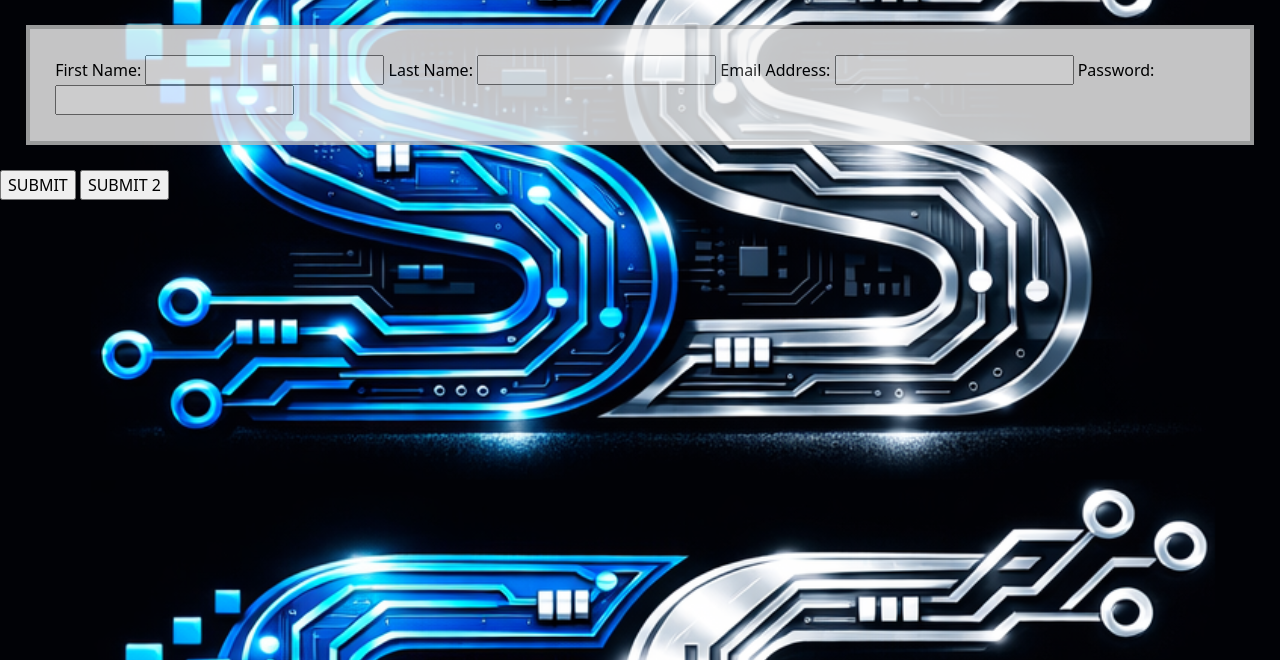
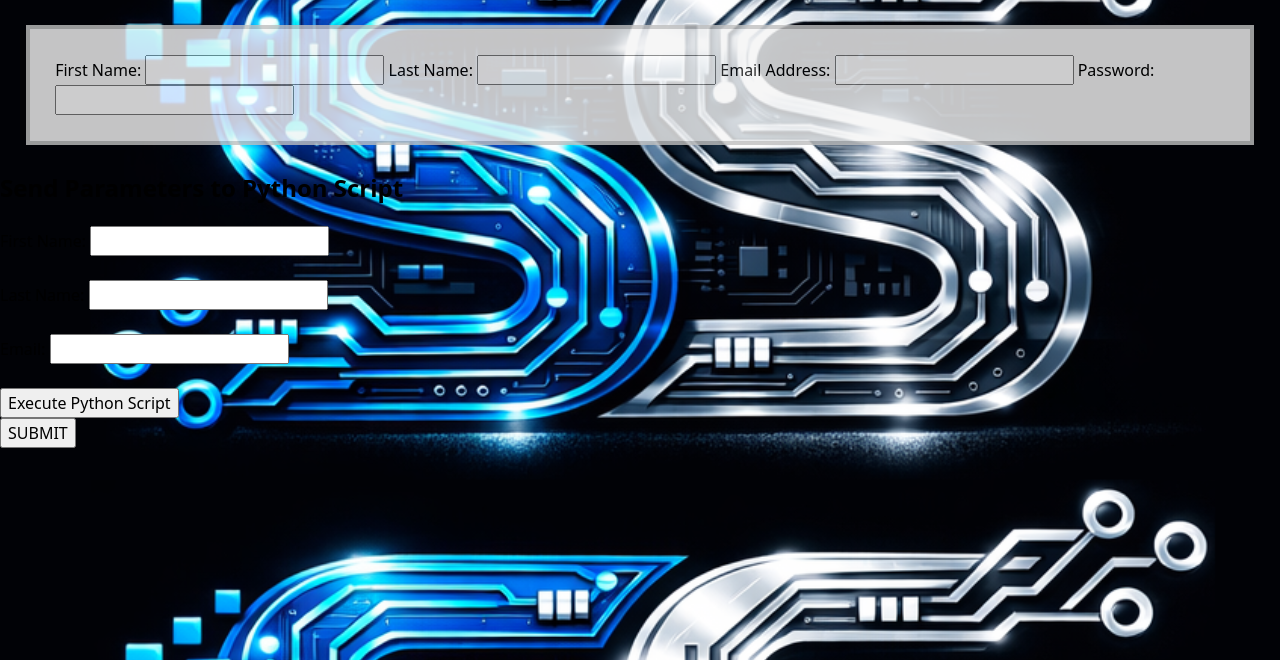
Before and after one commit to Mordon327/PythonPractice, a Flask app: page /signup in a window 1280 px wide. Shown: the part 140-800 px from the top of the page. Run offline with Flask 3, Linux system fonts and the light colour scheme.

Commit message:
Corrected sign up request

```diff
--- a/app.py
+++ b/app.py
@@ -63,12 +63,11 @@ def signup():
 @app.route('/users', methods=['POST'])
 def create_user():
 	db = get_db()
-	FIRST_NAME = request.json['FIRST_NAME']
-	LAST_NAME = request.json['LAST_NAME']
-	CREATE_DATE = datetime.now()
-	EMAIL_ADDRESS = request.json['EMAIL_ADDRESS']
+	FIRST_NAME = request.form['FIRST_NAME']
+	LAST_NAME = request.form['LAST_NAME']
+	EMAIL_ADDRESS = request.form['EMAIL_ADDRESS']
 	#Execute sql on the db connection. Format Insert Into table (columns), Values (question marks used as placeholders), [replacement values for question marks]
-	db.execute('INSERT INTO Users (FIRST_NAME, LAST_NAME, EMAIL_ADDRESS, CREATE_DATE, IS_ADMIN) VALUES (?, ?, ?, ?, ?)', [FIRST_NAME, LAST_NAME, EMAIL_ADDRESS, CREATE_DATE, False])
+	db.execute('INSERT INTO Users (FIRST_NAME, LAST_NAME, EMAIL_ADDRESS, CREATE_DATE, IS_ADMIN) VALUES (?, ?, ?, ?, ?)', [FIRST_NAME, LAST_NAME, EMAIL_ADDRESS, datetime.now(), False])
 	db.commit()
 	return jsonify({'message': 'User created successfully!'})
 
--- a/templates/signUpPage.html
+++ b/templates/signUpPage.html
@@ -10,17 +10,8 @@
   function showMessage() {
     alert("Button was clicked using the onclick attribute!");
   }
-  function createUser() {
 
-  }
-    document.getElementById('runBtn').addEventListener('click', () => {
-      fetch('/run-script', { method: 'POST' })
-          .then(response => response.json())
-          .then(data => {
-              document.getElementById('output').innerText = data.message;
-          })
-          .catch(error => console.error('Error:', error));
-  });
+
 </script>
 </head>
 <header>
@@ -43,7 +34,32 @@
     <input type="text" id="password"></input>
     </div>
   </span>
+
+
+      <h2>Send Parameters to Python Script</h2>
+
+    <!-- Form sends data via POST to the /run-script route -->
+    <form action="/users" method="POST">
+        <label>First Name:</label>
+        <input type="text" name="FIRST_NAME" required>
+        <br><br>
+
+        <label>Last Name:</label>
+        <input type="text" name="LAST_NAME" required>
+        <br><br>
+
+        <label>Email:</label>
+        <input type="text" name="EMAIL_ADDRESS" required>
+        <br><br>
+
+        <button type="submit">Execute Python Script</button>
+    </form>
+
+    <!-- Displays the result if it exists -->
+    <!-- {% if result %}
+        <h3>Output from Python:</h3>
+        <p>{{ result }}</p>
+    {% endif %} -->
   <button onclick="showMessage()">SUBMIT</button>
-  <button onclick="runBtn()">SUBMIT 2</button>
 </body>
 </html>
```
Also changed, not shown: 1 other file.
